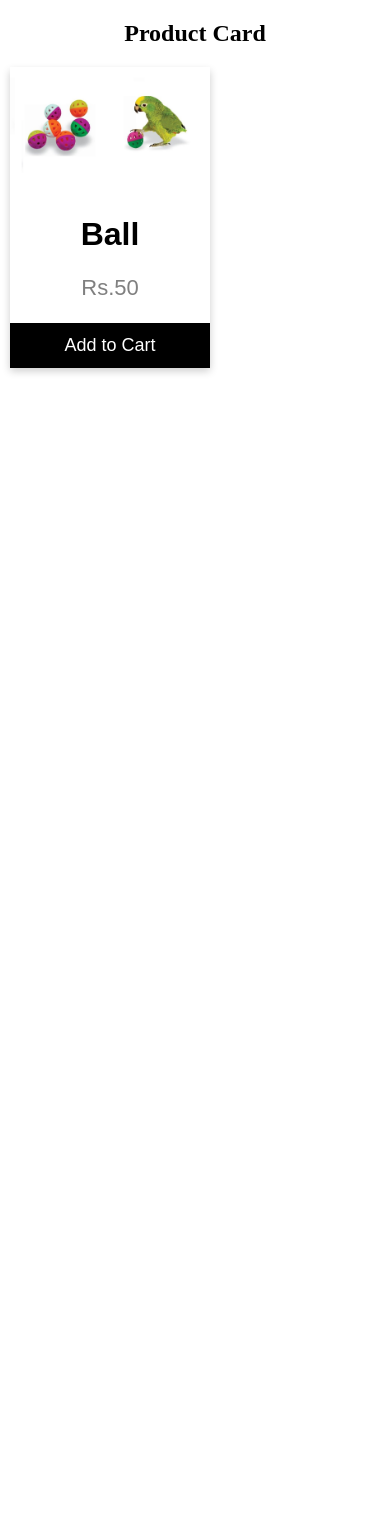
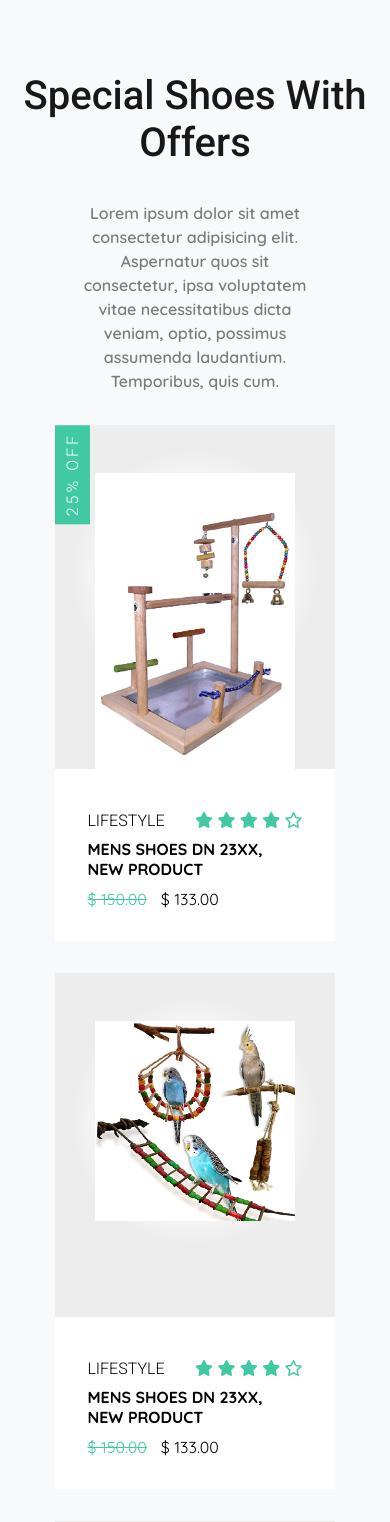
Before and after one commit to Vinuta2003/petzonia.github.io, a PHP site: page /toys.html in a window 390 px wide. Shown: the top 1522 px of the page. Before the commit the page ends 374 px from the top, so only its background shows below. Run offline with PHP 8.4, Linux system fonts and the light colour scheme; some libraries are stand-ins or nearby versions.

Commit message:
toys layout

```diff
--- a/index.css
+++ b/index.css
@@ -39,7 +39,7 @@ div p{
   left: 962px;
   border-radius: 0 0 50px 50px;
   background-color: #000;
-  width: 700px;
+  width: 720px;
   height: 135px;
 }
 
--- a/login.html
+++ b/login.html
@@ -20,8 +20,8 @@
 
         <h1 style="font-family: brush;">Login</h1>
         <form name="form" onsubmit="validate()">
-            <p name="username">Username</p>
-            <input type="text" name="username" placeholder="Enter Username" required>
+            <p name="username">Email</p>
+            <input type="text" id="user" name="username" placeholder="Enter email" required>
 
             <p>Password: </p>
             <input type="password" name="password" placeholder="Enter password" required>
--- a/login.js
+++ b/login.js
@@ -1,9 +1,12 @@
 function validate()
 {
-    var strValidate=form.username.value.search(/[@".com"]/);
+    var strValidate=form.username.value.search(/[a-z@".com"]/);
     if(strValidate==-1)
     {
+        document.getElementById("user").focus();
+        document.getElementById("user").select();
         alert("Email invalid");
+
 
     }
     else{
--- a/new_cart.html
+++ b/new_cart.html
@@ -29,7 +29,7 @@
 				<span class="fa fa-star checked"></span>
 				<span class="fa fa-star"></span>
 				<span class="fa fa-star"></span>
-				<h3 id="individual">Rs.50</h3>
+				<h3 id="individual">50</h3>
 
 			</div>
 			<div class="counter">
@@ -42,7 +42,7 @@
 				</div>
 			</div>
 			<div class="prices">
-				<div class="amount" id="amount" >Rs.120</div>
+				<div class="amount" id="amount" >120</div>
 				<div class="save"><u>Save for later</u></div>
 				<div class="remove"><u>Remove</u></div>
 			</div>
--- a/toys.css
+++ b/toys.css
@@ -1,31 +1,273 @@
-.card {
-  box-shadow: 0 4px 8px 0 rgba(0, 0, 0, 0.2);
-  max-width: 200px;
-  max-height: 300px;
-  margin: auto;
-  text-align: center;
-  position: absolute;
-  font-family: arial;
-  left: 10px;
+
+@import url('https://fonts.googleapis.com/css2?family=Quicksand:wght@300;400;500;600;700&family=Roboto:wght@300;400;500;700;900&display=swap');
+
+:root{
+    --white-light: rgba(255, 255, 255, 0.5);
+    --alice-blue: #f8f9fa;
+    --carribean-green: #40c9a2;
+    --gray: #ededed;
+}
+*{
+    padding: 0;
+    margin: 0;
+    box-sizing: border-box;
+}
+body{
+    font-family: 'Quicksand', sans-serif;
 }
 
-.price {
-  color: grey;
-  font-size: 22px;
+/* Utility stylings */
+img{
+    width: 100%;
+    display: block;
+}
+.container{
+    width: 88vw;
+    margin: 0 auto;
+}
+.lg-title,
+.md-title,
+.sm-title{
+    font-family: 'Roboto', sans-serif;
+    padding: 0.6rem 0;
+    text-transform: capitalize;
+}
+.lg-title{
+    font-size: 2.5rem;
+    font-weight: 500;
+    text-align: center;
+    padding: 1.3rem 0;
+    opacity: 0.9;
+}
+.md-title{
+    font-size: 2rem;
+    font-family: 'Roboto', sans-serif;
+}
+.sm-title{
+    font-weight: 300;
+    font-size: 1rem;
+    text-transform: uppercase;
+}
+.text-light{
+    font-size: 1rem;
+    font-weight: 600;
+    line-height: 1.5;
+    opacity: 0.5;
+    margin: 0.4rem 0;
 }
 
-.card button {
-  border: none;
-  outline: 0;
-  padding: 12px;
-  color: white;
-  background-color: #000;
-
-  cursor: pointer;
-  width: 100%;
-  font-size: 18px;
+/* product section */
+.products{
+    background: var(--alice-blue);
+    padding: 3.2rem 0;
+}
+.products .text-light{
+    text-align: center;
+    width: 70%;
+    margin: 0.9rem auto;
+}
+.product{
+    margin: 2rem;
+    position: relative;
+}
+.product-content{
+    background: var(--gray);
+    padding: 3rem 0.5rem 2rem 0.5rem;
+    cursor: pointer;
+}
+.product-img{
+    background: var(--white-light);
+    box-shadow: 0 0 20px 10px var(--white-light);
+    width: 200px;
+    height: 200px;
+    margin: 0 auto;
+    border-radius: 50%;
+    transition: background 0.5s ease;
+}
+.product-btns{
+    display: flex;
+    justify-content: center;
+    margin-top: 1.4rem;
+    opacity: 0;
+    transition: opacity 0.6s ease;
+}
+.btn-cart, .btn-buy{
+    background: transparent;
+    border: 1px solid black;
+    padding: 0.8rem 0;
+    width: 125px;
+    font-family: inherit;
+    text-transform: uppercase;
+    cursor: pointer;
+    border: none;
+    transition: all 0.6s ease;
+}
+.btn-cart{
+    background: black;
+    color: white;
+}
+.btn-cart:hover{
+    background: var(--carribean-green);
+}
+.btn-buy{
+    background: white;
+}
+.btn-buy:hover{
+    background: var(--carribean-green);
+    color: #fff;
+}
+.product-info{
+    background: white;
+    padding: 2rem;
+}
+.product-info-top{
+    display: flex;
+    justify-content: space-between;
+    align-items: center;
+}
+.rating span{
+    color: var(--carribean-green);
+}
+.product-name{
+    color: black;
+    display: block;
+    text-decoration: none;
+    font-size: 1rem;
+    text-transform: uppercase;
+    font-weight: bold;
+}
+.product-price{
+    padding-top: 0.6rem;
+    padding-right: 0.6rem;
+    display: inline-block;
+}
+.product-price:first-of-type{
+    text-decoration: line-through;
+    color: var(--carribean-green);
+}
+.product-img img{
+    transition: transform 0.6s ease;
+}
+.product:hover .product-img img{
+    transform: scale(1.1);
+}
+.product:hover .product-img{
+    background: var(--carribean-green);
+}
+.product:hover .product-btns{
+    opacity: 1;
+}
+.off-info .sm-title{
+    background: var(--carribean-green);
+    color: white;
+    display: inline-block;
+    padding: 0.5rem;
+    position: absolute;
+    top: 0;
+    left: 0;
+    writing-mode: vertical-lr;
+    transform: rotate(180deg);
+    z-index: 1;
+    letter-spacing: 3px;
+    cursor: pointer;
 }
 
-.card button:hover {
-  opacity: 0.7;
+/* product collection */
+.product-collection{
+    padding: 3.2rem 0;
 }
+.product-collection-wrapper{
+    padding: 3.2rem 0;
+}
+.product-col-left{
+    background: linear-gradient(rgba(0, 0, 0, 0), rgba(0, 0, 0, 0.3)), url("images/fashion-img-1.jpg") center/cover no-repeat;
+}
+.product-col-r-top{
+    background: linear-gradient(rgba(0, 0, 0, 0), rgba(0, 0, 0, 0.3)), url("images/fashion-img-2.png") center/cover no-repeat;
+}
+.flex{
+    display: flex;
+    justify-content: center;
+    align-items: flex-end;
+    height: 50vh;
+    padding: 2rem 1.5rem 3.2rem;
+    margin: 5px;
+}
+.product-col-r-bottom > div:first-child{
+    background: #eaa001;
+}
+.product-col-r-bottom > div:last-child{
+    background: #0090ff;
+}
+.product-col-content{
+    text-align: center;
+    color: white;
+}
+.product-collection .text-light{
+    opacity: 1;
+    font-size: 0.8;
+    font-weight: 400;
+    line-height: 1.7;
+}
+.btn-dark{
+    background: black;
+    color: white;
+    outline: 0;
+    border-radius: 25px;
+    padding: 0.7rem 1rem;
+    border: 0;
+    margin-top: 1rem;
+    cursor: pointer;
+    transition: all 0.6s ease;
+    font-size: 1rem;
+    font-family: inherit;
+}
+.btn-dark:hover{
+    background: var(--carribean-green);
+}
+
+
+
+
+
+
+
+/* Media Queries */
+@media screen and (min-width: 992px){
+    .product-items{
+        display: grid;
+        grid-template-columns: repeat(2, 1fr);
+    }
+    .product-col-r-bottom{
+        display: grid;
+        grid-template-columns: repeat(2, 1fr);
+    }
+}
+@media screen and (min-width: 1200px){
+    .product-items{
+        grid-template-columns: repeat(3, 1fr);
+    }
+    .product{
+        margin-right: 1rem;
+        margin-left: 1rem;
+    }
+    .products .text-light{
+        width: 50%;
+    }
+}
+
+@media screen and (min-width: 1336px){
+    .product-items{
+        grid-template-columns: repeat(4, 1fr);
+    }
+    .product-collection-wrapper{
+        display: grid;
+        grid-template-columns: repeat(2, 1fr);
+    }
+    .flex{
+        height: 60vh;
+    }
+    .product-col-left{
+        height: 121.5vh;
+    }
+}
--- a/toys.html
+++ b/toys.html
@@ -1,4 +1,4 @@
-<!DOCTYPE html>
+<!-- <!DOCTYPE html>
 <html lang="en">
 <head>
   <meta charset="UTF-8">
@@ -20,4 +20,317 @@
   </div>
 
   </body>
+</html> -->
+<!DOCTYPE html>
+<html>
+    <head>
+        <meta charset="utf-8">
+        <meta http-equiv="X-UA-Compatible" content="IE=edge">
+        <title></title>
+        <meta name="viewport" content="width=device-width, initial-scale=1">
+        <link rel="stylesheet" href="toys.css">
+        <!-- font awesome -->
+        <script src="https://kit.fontawesome.com/dbed6b6114.js" crossorigin="anonymous"></script>
+    </head>
+    <body>
+
+        <div class = "products">
+            <div class = "container">
+                <h1 class = "lg-title">Special Shoes With Offers</h1>
+                <p class = "text-light">Lorem ipsum dolor sit amet consectetur adipisicing elit. Aspernatur quos sit consectetur, ipsa voluptatem vitae necessitatibus dicta veniam, optio, possimus assumenda laudantium. Temporibus, quis cum.</p>
+
+                <div class = "product-items">
+                    <!-- single product -->
+                    <div class = "product">
+                        <div class = "product-content">
+                            <div class = "product-img">
+                                <img src = "playstand.jpg" alt = "product image">
+                            </div>
+                            <div class = "product-btns">
+                                <button type = "button" class = "btn-cart"> add to cart
+                                    <span><i class = "fas fa-plus"></i></span>
+                                </button>
+                                <button type = "button" class = "btn-buy"> buy now
+                                    <span><i class = "fas fa-shopping-cart"></i></span>
+                                </button>
+                            </div>
+                        </div>
+
+                        <div class = "product-info">
+                            <div class = "product-info-top">
+                                <h2 class = "sm-title">lifestyle</h2>
+                                <div class = "rating">
+                                    <span><i class = "fas fa-star"></i></span>
+                                    <span><i class = "fas fa-star"></i></span>
+                                    <span><i class = "fas fa-star"></i></span>
+                                    <span><i class = "fas fa-star"></i></span>
+                                    <span><i class = "far fa-star"></i></span>
+                                </div>
+                            </div>
+                            <a href = "#" class = "product-name">mens shoes DN 23XX, new product</a>
+                            <p class = "product-price">$ 150.00</p>
+                            <p class = "product-price">$ 133.00</p>
+                        </div>
+
+                        <div class = "off-info">
+                            <h2 class = "sm-title">25% off</h2>
+                        </div>
+                    </div>
+                    <!-- end of single product -->
+                    <!-- single product -->
+                    <div class = "product">
+                        <div class = "product-content">
+                            <div class = "product-img">
+                                <img src = "swing.jpg" alt = "product image">
+                            </div>
+                            <div class = "product-btns">
+                                <button type = "button" class = "btn-cart"> add to cart
+                                    <span><i class = "fas fa-plus"></i></span>
+                                </button>
+                                <button type = "button" class = "btn-buy"> buy now
+                                    <span><i class = "fas fa-shopping-cart"></i></span>
+                                </button>
+                            </div>
+                        </div>
+
+                        <div class = "product-info">
+                            <div class = "product-info-top">
+                                <h2 class = "sm-title">lifestyle</h2>
+                                <div class = "rating">
+                                    <span><i class = "fas fa-star"></i></span>
+                                    <span><i class = "fas fa-star"></i></span>
+                                    <span><i class = "fas fa-star"></i></span>
+                                    <span><i class = "fas fa-star"></i></span>
+                                    <span><i class = "far fa-star"></i></span>
+                                </div>
+                            </div>
+                            <a href = "#" class = "product-name">mens shoes DN 23XX, new product</a>
+                            <p class = "product-price">$ 150.00</p>
+                            <p class = "product-price">$ 133.00</p>
+                        </div>
+                    </div>
+                    <!-- end of single product -->
+                    <!-- single product -->
+                    <div class = "product">
+                        <div class = "product-content">
+                            <div class = "product-img">
+                                <img src = "images/shoe-3.png" alt = "product image">
+                            </div>
+                            <div class = "product-btns">
+                                <button type = "button" class = "btn-cart"> add to cart
+                                    <span><i class = "fas fa-plus"></i></span>
+                                </button>
+                                <button type = "button" class = "btn-buy"> buy now
+                                    <span><i class = "fas fa-shopping-cart"></i></span>
+                                </button>
+                            </div>
+                        </div>
+
+                        <div class = "product-info">
+                            <div class = "product-info-top">
+                                <h2 class = "sm-title">lifestyle</h2>
+                                <div class = "rating">
+                                    <span><i class = "fas fa-star"></i></span>
+                                    <span><i class = "fas fa-star"></i></span>
+                                    <span><i class = "fas fa-star"></i></span>
+                                    <span><i class = "fas fa-star"></i></span>
+                                    <span><i class = "far fa-star"></i></span>
+                                </div>
+                            </div>
+                            <a href = "#" class = "product-name">mens shoes DN 23XX, new product</a>
+                            <p class = "product-price">$ 150.00</p>
+                            <p class = "product-price">$ 133.00</p>
+                        </div>
+                    </div>
+                    <!-- end of single product -->
+                    <!-- single product -->
+                    <div class = "product">
+                        <div class = "product-content">
+                            <div class = "product-img">
+                                <img src = "images/shoe-4.png" alt = "product image">
+                            </div>
+                            <div class = "product-btns">
+                                <button type = "button" class = "btn-cart"> add to cart
+                                    <span><i class = "fas fa-plus"></i></span>
+                                </button>
+                                <button type = "button" class = "btn-buy"> buy now
+                                    <span><i class = "fas fa-shopping-cart"></i></span>
+                                </button>
+                            </div>
+                        </div>
+
+                        <div class = "product-info">
+                            <div class = "product-info-top">
+                                <h2 class = "sm-title">lifestyle</h2>
+                                <div class = "rating">
+                                    <span><i class = "fas fa-star"></i></span>
+                                    <span><i class = "fas fa-star"></i></span>
+                                    <span><i class = "fas fa-star"></i></span>
+                                    <span><i class = "fas fa-star"></i></span>
+                                    <span><i class = "far fa-star"></i></span>
+                                </div>
+                            </div>
+                            <a href = "#" class = "product-name">mens shoes DN 23XX, new product</a>
+                            <p class = "product-price">$ 150.00</p>
+                            <p class = "product-price">$ 133.00</p>
+                        </div>
+
+                        <div class = "off-info">
+                            <h2 class = "sm-title">25% off</h2>
+                        </div>
+                    </div>
+                    <!-- end of single product -->
+                    <!-- single product -->
+                    <div class = "product">
+                        <div class = "product-content">
+                            <div class = "product-img">
+                                <img src = "images/shoe-5.png" alt = "product image">
+                            </div>
+                            <div class = "product-btns">
+                                <button type = "button" class = "btn-cart"> add to cart
+                                    <span><i class = "fas fa-plus"></i></span>
+                                </button>
+                                <button type = "button" class = "btn-buy"> buy now
+                                    <span><i class = "fas fa-shopping-cart"></i></span>
+                                </button>
+                            </div>
+                        </div>
+
+                        <div class = "product-info">
+                            <div class = "product-info-top">
+                                <h2 class = "sm-title">lifestyle</h2>
+                                <div class = "rating">
+                                    <span><i class = "fas fa-star"></i></span>
+                                    <span><i class = "fas fa-star"></i></span>
+                                    <span><i class = "fas fa-star"></i></span>
+                                    <span><i class = "fas fa-star"></i></span>
+                                    <span><i class = "far fa-star"></i></span>
+                                </div>
+                            </div>
+                            <a href = "#" class = "product-name">womens shoes DN 23XX, new product</a>
+                            <p class = "product-price">$ 150.00</p>
+                            <p class = "product-price">$ 133.00</p>
+                        </div>
+                    </div>
+                    <!-- end of single product -->
+                    <!-- single product -->
+                    <div class = "product">
+                        <div class = "product-content">
+                            <div class = "product-img">
+                                <img src = "images/shoe-6.png" alt = "product image">
+                            </div>
+                            <div class = "product-btns">
+                                <button type = "button" class = "btn-cart"> add to cart
+                                    <span><i class = "fas fa-plus"></i></span>
+                                </button>
+                                <button type = "button" class = "btn-buy"> buy now
+                                    <span><i class = "fas fa-shopping-cart"></i></span>
+                                </button>
+                            </div>
+                        </div>
+
+                        <div class = "product-info">
+                            <div class = "product-info-top">
+                                <h2 class = "sm-title">lifestyle</h2>
+                                <div class = "rating">
+                                    <span><i class = "fas fa-star"></i></span>
+                                    <span><i class = "fas fa-star"></i></span>
+                                    <span><i class = "fas fa-star"></i></span>
+                                    <span><i class = "fas fa-star"></i></span>
+                                    <span><i class = "far fa-star"></i></span>
+                                </div>
+                            </div>
+                            <a href = "#" class = "product-name">womens shoes DN 23XX, new product</a>
+                            <p class = "product-price">$ 150.00</p>
+                            <p class = "product-price">$ 133.00</p>
+                        </div>
+                    </div>
+                    <!-- end of single product -->
+                    <!-- single product -->
+                    <div class = "product">
+                        <div class = "product-content">
+                            <div class = "product-img">
+                                <img src = "images/shoe-7.png" alt = "product image">
+                            </div>
+                            <div class = "product-btns">
+                                <button type = "button" class = "btn-cart"> add to cart
+                                    <span><i class = "fas fa-plus"></i></span>
+                                </button>
+                                <button type = "button" class = "btn-buy"> buy now
+                                    <span><i class = "fas fa-shopping-cart"></i></span>
+                                </button>
+                            </div>
+                        </div>
+
+                        <div class = "product-info">
+                            <div class = "product-info-top">
+                                <h2 class = "sm-title">lifestyle</h2>
+                                <div class = "rating">
+                                    <span><i class = "fas fa-star"></i></span>
+                                    <span><i class = "fas fa-star"></i></span>
+                                    <span><i class = "fas fa-star"></i></span>
+                                    <span><i class = "fas fa-star"></i></span>
+                                    <span><i class = "far fa-star"></i></span>
+                                </div>
+                            </div>
+                            <a href = "#" class = "product-name">womens shoes DN 23XX, new product</a>
+                            <p class = "product-price">$ 150.00</p>
+                            <p class = "product-price">$ 133.00</p>
+                        </div>
+                    </div>
+                    <!-- end of single product -->
+                    <!-- single product -->
+                    <div class = "product">
+                        <div class = "product-content">
+                            <div class = "product-img">
+                                <img src = "images/shoe-8.png" alt = "product image">
+                            </div>
+                            <div class = "product-btns">
+                                <button type = "button" class = "btn-cart"> add to cart
+                                    <span><i class = "fas fa-plus"></i></span>
+                                </button>
+                                <button type = "button" class = "btn-buy"> buy now
+                                    <span><i class = "fas fa-shopping-cart"></i></span>
+                                </button>
+                            </div>
+                        </div>
+
+                        <div class = "product-info">
+                            <div class = "product-info-top">
+                                <h2 class = "sm-title">lifestyle</h2>
+                                <div class = "rating">
+                                    <span><i class = "fas fa-star"></i></span>
+                                    <span><i class = "fas fa-star"></i></span>
+                                    <span><i class = "fas fa-star"></i></span>
+                                    <span><i class = "fas fa-star"></i></span>
+                                    <span><i class = "far fa-star"></i></span>
+                                </div>
+                            </div>
+                            <a href = "#" class = "product-name">womens shoes DN 23XX, new product</a>
+                            <p class = "product-price">$ 150.00</p>
+                            <p class = "product-price">$ 133.00</p>
+                        </div>
+
+                        <div class = "off-info">
+                            <h2 class = "sm-title">35% off</h2>
+                        </div>
+                    </div>
+                    <!-- end of single product -->
+                </div>
+            </div>
+        </div>
+
+
+
+                    <!-- product col right -->
+
+
+
+                        </div>
+                    </div>
+                </div>
+            </div>
+        </div>
+
+    </body>
 </html>
```
Also changed, not shown: home1.html (+29 -7 lines), new_cart.js (+7 -4 lines), playstand.jpg (added), swing.jpg.
